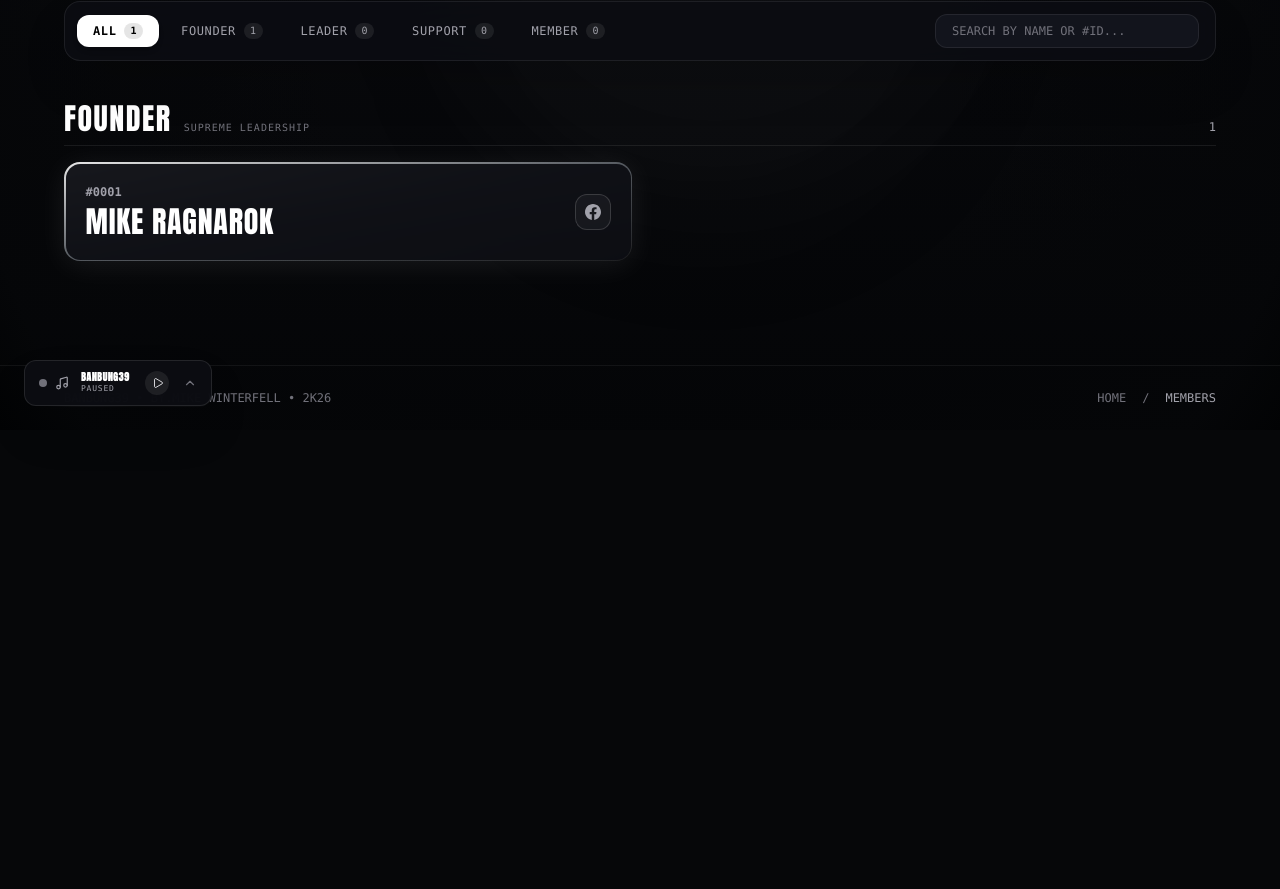
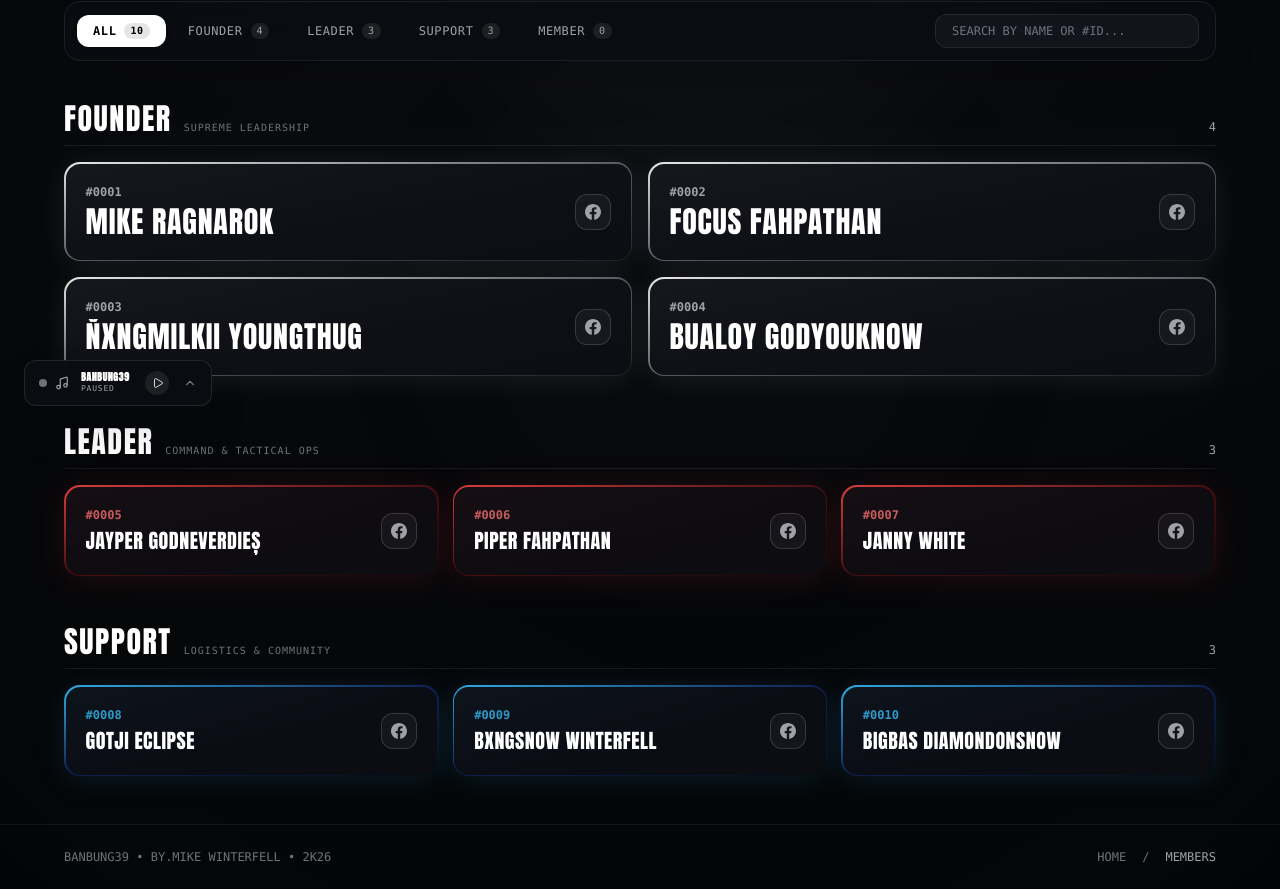
Before and after one commit to Orinn1/Banbung39, a Next.js app: page /members in a window 1280 px wide. Shown: the part 370-1259 px from the top of the page. Before the commit the page ends 800 px from the top, so only its background shows below. Built offline with nearby package versions, Linux system fonts and the light colour scheme; a web font is replaced by a local one.

Commit message:
feat(members): update roster with complete Founder, Leader, and Support members

```diff
--- a/data/members.ts
+++ b/data/members.ts
@@ -6,7 +6,6 @@ export interface Member {
   name: string;
   role: MemberRole;
   facebook?: string;
-
 }
 
 export const MEMBERS_DATA: Member[] = [
@@ -16,7 +15,74 @@ export const MEMBERS_DATA: Member[] = [
     memberId: "#0001",
     name: "MIKE RAGNAROK",
     role: "Founder",
-    facebook: "https://www.facebook.com/profile.php?id=61551917375831",
+    facebook: "https://www.facebook.com/profile.php?id=61594030961114",
+  },
+  {
+    id: "0002",
+    memberId: "#0002",
+    name: "FOCUS FAHPATHAN",
+    role: "Founder",
+    facebook: "https://www.facebook.com/profile.php?id=61593157962156",
+  },
+  {
+    id: "0003",
+    memberId: "#0003",
+    name: "ŇXNGMILKII YOUNGTHUG",
+    role: "Founder",
+    facebook: "https://www.facebook.com/profile.php?id=61583619095119",
+  },
+  {
+    id: "0004",
+    memberId: "#0004",
+    name: "BUALOY GODYOUKNOW",
+    role: "Founder",
+    facebook: "https://www.facebook.com/share/19niB2fFby/?mibextid=wwXIfr",
+  },
+
+  // LEADER
+  {
+    id: "0005",
+    memberId: "#0005",
+    name: "JAYPER GODNEVERDIEȘ",
+    role: "Leader",
+    facebook: "https://www.facebook.com/profile.php?id=61583886642792",
+  },
+  {
+    id: "0006",
+    memberId: "#0006",
+    name: "PIPER FAHPATHAN",
+    role: "Leader",
+    facebook: "https://www.facebook.com/nongpiper00",
+  },
+  {
+    id: "0007",
+    memberId: "#0007",
+    name: "JANNY WHITE",
+    role: "Leader",
+    facebook: "https://www.facebook.com/janny.whtie",
+  },
+
+  // SUPPORT
+  {
+    id: "0008",
+    memberId: "#0008",
+    name: "GOTJI ECLIPSE",
+    role: "Support",
+    facebook: "https://www.facebook.com/gotjiwinterfell",
+  },
+  {
+    id: "0009",
+    memberId: "#0009",
+    name: "BXNGSNOW WINTERFELL",
+    role: "Support",
+    facebook: "https://www.facebook.com/snowwinterfellz",
+  },
+  {
+    id: "0010",
+    memberId: "#0010",
+    name: "BIGBAS DIAMONDONSNOW",
+    role: "Support",
+    facebook: "https://www.facebook.com/bigbas.wtfdelta",
   },
 ];
 
```
